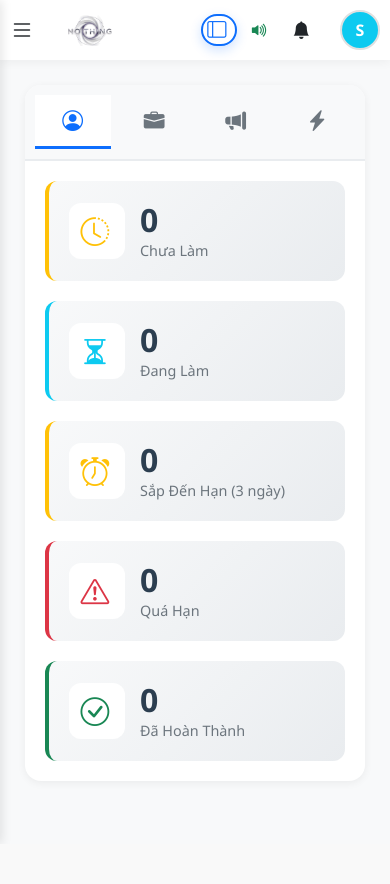
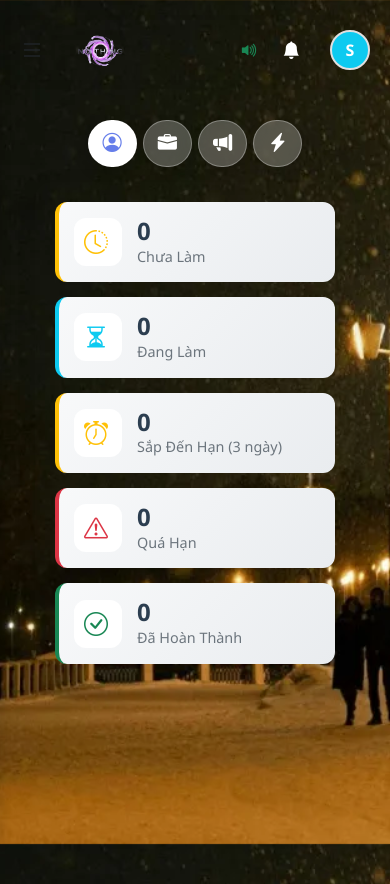
Before and after one commit to VuHoangITer/appnoibobricon, a Flask app: page /hub/ in a window 390 px wide. Before the commit the page ends 840 px from the top, so only its background shows below. Run offline with Flask 3, Linux system fonts and the light colour scheme; the visitor is signed in with stand-in values (Sample User, id 1); data that the repository does not hold is empty; some libraries are stand-ins or nearby versions.

Commit message:
chỉnh layout

```diff
--- a/app/static/css/hub-style.css
+++ b/app/static/css/hub-style.css
@@ -109,15 +109,9 @@ body.sidebar-hidden .sidebar-overlay {
     color: #2c3e50;
     border-radius: 12px;
     transition: all 0.3s ease;
-    background: #f8f9fa;
+    background: transparent;
     width: 100%;
     max-width: 140px;
-}
-
-.icon-card:hover {
-    background: white;
-    transform: translateY(-5px);
-    box-shadow: 0 8px 20px rgba(0, 0, 0, 0.12);
 }
 
 .icon-wrapper {
@@ -145,7 +139,7 @@ body.sidebar-hidden .sidebar-overlay {
     font-size: 0.9rem;
     font-weight: 600;
     text-align: center;
-    color: #495057;
+    color: #ffffff;
     line-height: 1.3;
 }
 
--- a/app/static/css/style.css
+++ b/app/static/css/style.css
@@ -228,10 +228,6 @@ body {
     padding: 8px;
     border-radius: 8px;
     transition: all 0.3s;
-}
-
-.notification-btn:hover {
-    background: var(--light-bg);
 }
 
 .notification-badge {
--- a/app/templates/base.html
+++ b/app/templates/base.html
@@ -263,6 +263,9 @@
 
         /* Responsive */
         @media (max-width: 768px) {
+            .sidebar-toggle-btn {
+                display: none !important;
+            }
             .navbar-logo {
                 height: 38px;
             }
@@ -276,6 +279,9 @@
             }
         }
         @media (max-width: 480px) {
+            .sidebar-toggle-btn {
+                display: none !important;
+            }
             .navbar-logo {
                 height: 32px;
             }
@@ -536,6 +542,11 @@
 
         if (menuToggle) {
             menuToggle.addEventListener('click', function() {
+                // Trên mobile, bỏ class sidebar-hidden khi mở menu
+                if (window.innerWidth <= 768) {
+                    document.documentElement.classList.remove('sidebar-hidden');
+                }
+
                 sidebar.classList.toggle('active');
                 sidebarOverlay.classList.toggle('active');
             });
@@ -545,6 +556,14 @@
             sidebarOverlay.addEventListener('click', function() {
                 sidebar.classList.remove('active');
                 sidebarOverlay.classList.remove('active');
+
+                // Khôi phục lại trạng thái sidebar-hidden nếu có
+                if (window.innerWidth <= 768) {
+                    const sidebarHidden = localStorage.getItem('sidebarHidden') === 'true';
+                    if (sidebarHidden) {
+                        document.documentElement.classList.add('sidebar-hidden');
+                    }
+                }
             });
         }
 
@@ -647,6 +666,11 @@
 
     <script>
     window.toggleSidebarMode = function() {
+        // Chỉ hoạt động trên desktop
+        if (window.innerWidth <= 768) {
+            return;
+        }
+
         const html = document.documentElement;
         html.classList.toggle('sidebar-hidden');
 
--- a/app/templates/hub.html
+++ b/app/templates/hub.html
@@ -7,79 +7,107 @@
 {% block extra_css %}
 <link rel="stylesheet" href="{{ url_for('static', filename='css/hub-style.css') }}">
         <style>
-/* Tab Navigation */
+        body {
+            background-image: url('{{ url_for('static', filename='images/hinh-nen.webp') }}');
+            background-size: cover;
+            background-position: center;
+            background-repeat: no-repeat;
+            background-attachment: fixed;
+            min-height: 100vh;
+            padding: 30px 20px;
+            font-family: 'Segoe UI', Tahoma, Geneva, Verdana, sans-serif;
+        }
+
+        nav.top-navbar {
+            background: transparent !important;
+        }
+
+        .container {
+            max-width: 1400px;
+            margin: 0 auto;
+        }
+
+        /* ============================================
+           TAB NAVIGATION - PILL STYLE (GIỐNG ẢNH)
+           ============================================ */
         .hub-tabs {
-    background: white;
-    border-radius: 16px;
+            background: transparent;
+            border-radius: 0;
             padding: 0;
             margin-bottom: 30px;
-    box-shadow: 0 2px 8px rgba(0, 0, 0, 0.06);
-    overflow: hidden;
+            box-shadow: none;
         }
 
         .hub-tabs-nav {
             display: flex;
-    background: #f8f9fa;
-    border-bottom: 2px solid #e9ecef;
-    overflow-x: auto;
-    scrollbar-width: thin;
-}
-
-.hub-tabs-nav::-webkit-scrollbar {
-    height: 4px;
-}
-
-.hub-tabs-nav::-webkit-scrollbar-thumb {
-    background: #0d6efd;
-    border-radius: 2px;
-}
-
-.hub-tab-btn {
-    flex: 1;
-    min-width: 150px;
-    padding: 18px 24px;
+            flex-wrap: wrap;
+            justify-content: center;
+            gap: 12px;
+            padding: 20px 0;
             background: transparent;
             border: none;
-    border-bottom: 3px solid transparent;
-    font-size: 1rem;
+        }
+
+        .hub-tab-btn {
+            position: relative;
+            flex: 0 0 auto;
+            min-width: auto;
+            padding: 12px 24px;
+            background: rgba(255, 255, 255, 0.25);
+            backdrop-filter: blur(10px);
+            border: 1px solid rgba(255, 255, 255, 0.3);
+            border-radius: 30px;
+            font-size: 0.95rem;
             font-weight: 600;
-    color: #6c757d;
+            color: white;
             cursor: pointer;
             transition: all 0.3s ease;
             display: flex;
             align-items: center;
-    justify-content: center;
-    gap: 10px;
+            gap: 8px;
+            box-shadow: 0 2px 8px rgba(0, 0, 0, 0.1);
         }
 
         .hub-tab-btn:hover {
-    background: rgba(13, 110, 253, 0.05);
-    color: #0d6efd;
+            background: rgba(255, 255, 255, 0.35);
+            transform: translateY(-2px);
+            box-shadow: 0 4px 12px rgba(0, 0, 0, 0.15);
         }
 
         .hub-tab-btn.active {
             background: white;
-    border-bottom-color: #0d6efd;
-    color: #0d6efd;
+            color: #667eea;
+            box-shadow: 0 4px 16px rgba(0, 0, 0, 0.2);
         }
 
         .hub-tab-btn i {
-    font-size: 1.2rem;
+            font-size: 1.1rem;
         }
 
         .hub-tab-badge {
             background: #dc3545;
             color: white;
-    font-size: 0.75rem;
+            font-size: 0.7rem;
             font-weight: 700;
-    padding: 2px 8px;
-    border-radius: 10px;
-    margin-left: 5px;
-}
-
+            padding: 3px 7px;
+            border-radius: 12px;
+            margin-left: 2px;
+            min-width: 20px;
+            text-align: center;
+        }
+
+        .hub-tab-btn.active .hub-tab-badge {
+            background: #dc3545;
+            color: white;
+        }
+
+        /* Tab Content */
         .hub-tab-content {
             display: none;
             padding: 30px;
+            background: transparent;
+            border-radius: 16px;
+            box-shadow: 0 4px 20px rgba(0, 0, 0, 0.1);
             animation: fadeIn 0.3s ease;
         }
 
@@ -98,134 +126,84 @@
             }
         }
 
-/* Stat Cards */
-.stats-grid {
-    display: grid;
-    grid-template-columns: repeat(auto-fit, minmax(200px, 1fr));
-    gap: 20px;
-}
-
-.stat-card {
-    display: flex;
-    align-items: center;
-    gap: 15px;
-    padding: 20px;
-    border-radius: 12px;
-    background: linear-gradient(135deg, #f8f9fa 0%, #e9ecef 100%);
-    border-left: 4px solid;
-    transition: all 0.3s ease;
-    text-decoration: none;
-}
-
-.stat-card:hover {
-    transform: translateY(-3px);
-    box-shadow: 0 6px 16px rgba(0, 0, 0, 0.1);
-}
-
-.stat-icon {
-    width: 56px;
-    height: 56px;
-    border-radius: 12px;
-    display: flex;
-    align-items: center;
-    justify-content: center;
-    font-size: 1.8rem;
-    background: white;
-}
-
-.stat-content h3 {
-    font-size: 2rem;
-    font-weight: 700;
-    margin: 0;
+        /* Sample Content */
+        .sample-content {
+            text-align: center;
+            padding: 60px 20px;
+        }
+
+        .sample-content i {
+            font-size: 4rem;
+            color: #667eea;
+            margin-bottom: 20px;
+        }
+
+        .sample-content h3 {
             color: #2c3e50;
-}
-
-.stat-content p {
-    font-size: 0.9rem;
+            margin-bottom: 10px;
+        }
+
+        .sample-content p {
             color: #6c757d;
-    margin: 0;
-}
-
-.stat-pending { border-left-color: #ffc107; }
-.stat-pending .stat-icon { color: #ffc107; }
-.stat-progress { border-left-color: #0dcaf0; }
-.stat-progress .stat-icon { color: #0dcaf0; }
-.stat-overdue { border-left-color: #dc3545; }
-.stat-overdue .stat-icon { color: #dc3545; }
-.stat-done { border-left-color: #198754; }
-.stat-done .stat-icon { color: #198754; }
-.stat-info { border-left-color: #0dcaf0; }
-.stat-info .stat-icon { color: #0dcaf0; }
-.stat-warning { border-left-color: #ffc107; }
-.stat-warning .stat-icon { color: #ffc107; }
-.stat-danger { border-left-color: #dc3545; }
-.stat-danger .stat-icon { color: #dc3545; }
-.stat-primary { border-left-color: #0d6efd; }
-.stat-primary .stat-icon { color: #0d6efd; }
+        }
 
         /* Responsive */
         @media (max-width: 768px) {
+            body {
+                padding: 20px 10px;
+            }
+
             .hub-tabs-nav {
-        flex-wrap: nowrap;
-        display: grid;
-        grid-template-columns: repeat(auto-fit, minmax(60px, 1fr));
                 gap: 8px;
-        padding: 12px;
-        overflow-x: visible;
-        background: #f8f9fa;
+                padding: 15px 0;
             }
 
             .hub-tab-btn {
-        min-width: auto;
-        padding: 12px 8px;
-        flex-direction: column;
-        gap: 4px;
-        font-size: 0.75rem;
+                padding: 10px 18px;
+                font-size: 0.85rem;
+            }
+
+            .hub-tab-btn i {
+                font-size: 1rem;
+            }
+
+            .hub-tab-badge {
+                font-size: 0.65rem;
+                padding: 2px 6px;
+            }
+
+            .hub-tab-content {
+                padding: 20px;
+            }
+        }
+
+        @media (max-width: 480px) {
+            .hub-tabs-nav {
+                gap: 6px;
+            }
+
+            .hub-tab-btn {
+                padding: 8px 14px;
+                font-size: 0.8rem;
             }
 
             .hub-tab-btn span {
-        display: none; /* Ẩn text */
+                display: none; /* Ẩn text trên mobile nhỏ */
             }
 
             .hub-tab-btn i {
-        font-size: 1.4rem;
+                font-size: 1.2rem;
                 margin: 0;
             }
 
             .hub-tab-badge {
                 position: absolute;
-        top: 5px;
-        right: 5px;
-        font-size: 0.65rem;
-        padding: 2px 5px;
-        margin: 0;
-    }
-
-    .hub-tab-content {
-        padding: 20px;
-    }
-
-    .stats-grid {
-        grid-template-columns: 1fr;
-    }
-}
-@media (max-width: 480px) {
-    .hub-tabs-nav {
-        grid-template-columns: repeat(auto-fit, minmax(50px, 1fr));
-        gap: 6px;
-        padding: 10px;
-    }
-
-    .hub-tab-btn {
-        padding: 10px 6px;
-    }
-
-    .hub-tab-btn i {
-        font-size: 1.3rem;
-    }
-}
-.icon-card {
-    cursor: pointer;
+                top: -5px;
+                right: -5px;
+            }
+        }
+        .notification-btn {
+                color: #ffffff!important;
         }
     </style>
 {% endblock %}
```
Also changed, not shown: app/static/images/hinh-nen.webp (added), app/static/images/logo.png. Lines whose indentation alone changed are shown as unchanged.
